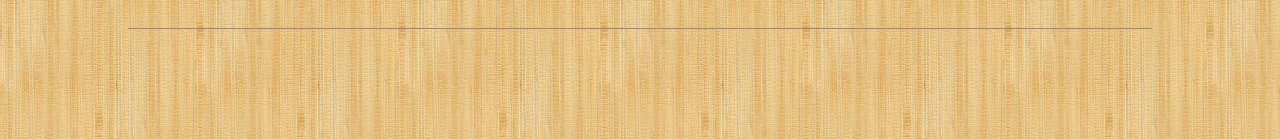
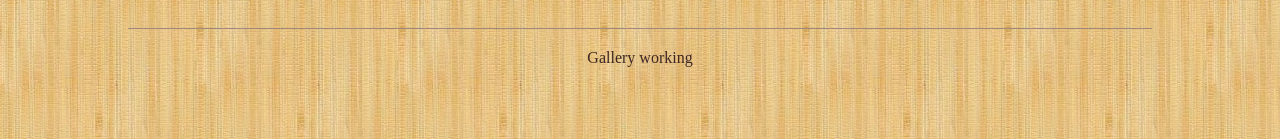
Before and after one commit to sai626/sai626.github.io, a plain HTML site: page index.html in a window 1280 px wide. Shown: the part 186-325 px from the top of the page. Drawn offline with Linux system fonts and the light colour scheme.

Commit message:
Check Added

```diff
--- a/index.html
+++ b/index.html
@@ -24,7 +24,7 @@
 		<div class = "line"></div>
 
 		<section id="content1">
-
+			Gallery working
 		</section>
 
 		<section id="content2">
```
